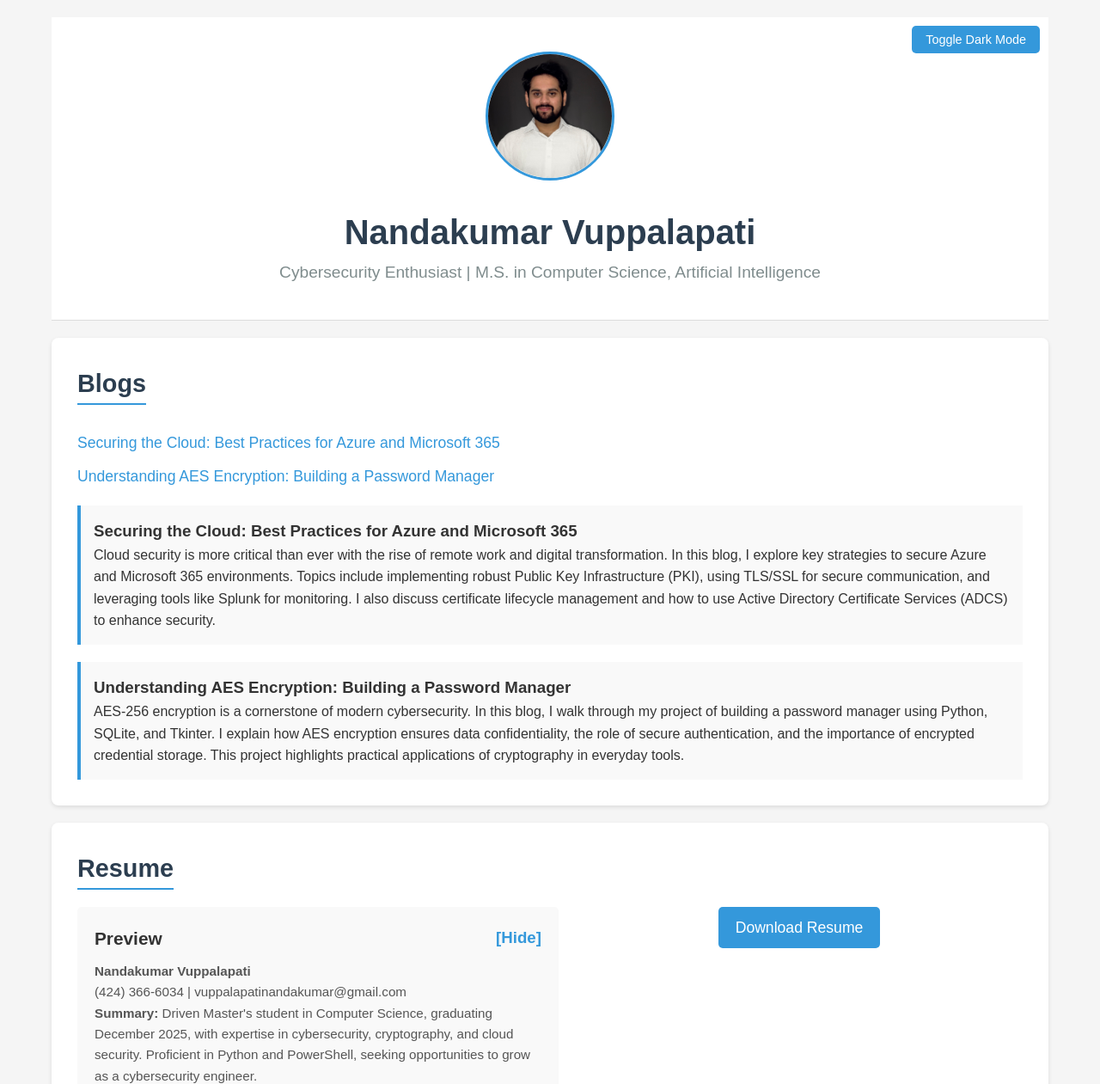
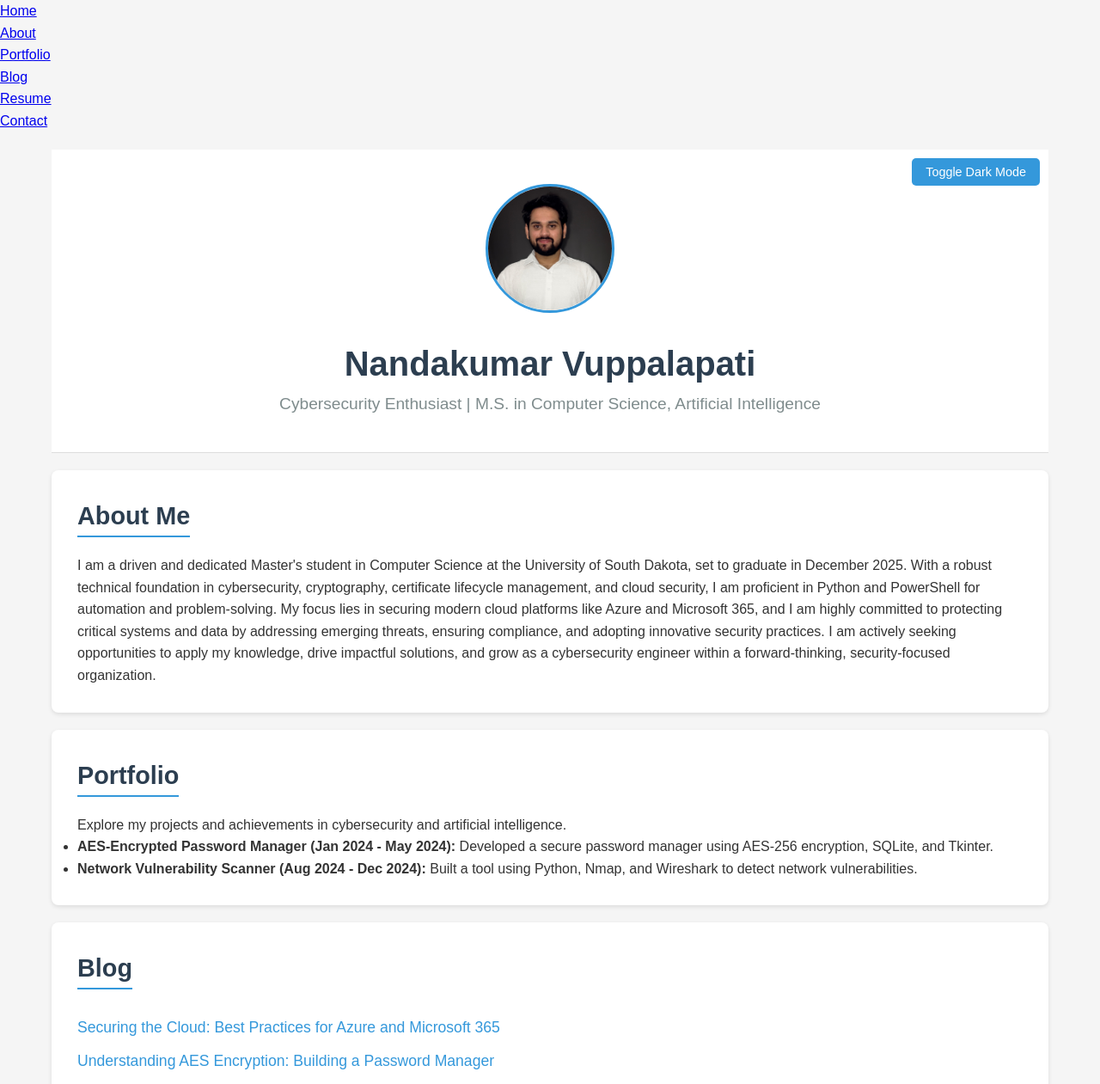
Before and after one commit to Nandakumarvupp/portfolio, a plain HTML site: page index.html in a window 1280 px wide. Shown: the top 1261 px of the page at 86% size. Drawn offline with Linux system fonts and the light colour scheme.

Commit message:
Update index.html

```diff
--- a/index.html
+++ b/index.html
@@ -5,11 +5,25 @@
     <meta name="viewport" content="width=device-width, initial-scale=1.0">
     <title>Nandakumar Vuppalapati - Portfolio</title>
     <link rel="stylesheet" href="styles.css">
+    <!-- Font Awesome CDN for icons -->
+    <link rel="stylesheet" href="https://cdnjs.cloudflare.com/ajax/libs/font-awesome/6.5.1/css/all.min.css">
 </head>
 <body>
+    <!-- Navigation Bar -->
+    <nav class="navbar">
+        <ul>
+            <li><a href="#home" class="nav-link">Home</a></li>
+            <li><a href="#about" class="nav-link">About</a></li>
+            <li><a href="#portfolio" class="nav-link">Portfolio</a></li>
+            <li><a href="#blog" class="nav-link">Blog</a></li>
+            <li><a href="#resume" class="nav-link">Resume</a></li>
+            <li><a href="#contact" class="nav-link">Contact</a></li>
+        </ul>
+    </nav>
+
     <div class="container">
         <!-- Header Section -->
-        <header>
+        <header id="home">
             <div class="mode-toggle">
                 <button id="modeToggle">Toggle Dark Mode</button>
             </div>
@@ -18,9 +32,27 @@
             <p>Cybersecurity Enthusiast | M.S. in Computer Science, Artificial Intelligence</p>
         </header>
 
+        <!-- About Me Section -->
+        <div class="section" id="about">
+            <h2>About Me</h2>
+            <p>
+                I am a driven and dedicated Master's student in Computer Science at the University of South Dakota, set to graduate in December 2025. With a robust technical foundation in cybersecurity, cryptography, certificate lifecycle management, and cloud security, I am proficient in Python and PowerShell for automation and problem-solving. My focus lies in securing modern cloud platforms like Azure and Microsoft 365, and I am highly committed to protecting critical systems and data by addressing emerging threats, ensuring compliance, and adopting innovative security practices. I am actively seeking opportunities to apply my knowledge, drive impactful solutions, and grow as a cybersecurity engineer within a forward-thinking, security-focused organization.
+            </p>
+        </div>
+
+        <!-- Portfolio Section (Placeholder for future content) -->
+        <div class="section" id="portfolio">
+            <h2>Portfolio</h2>
+            <p>Explore my projects and achievements in cybersecurity and artificial intelligence.</p>
+            <ul>
+                <li><strong>AES-Encrypted Password Manager (Jan 2024 - May 2024):</strong> Developed a secure password manager using AES-256 encryption, SQLite, and Tkinter.</li>
+                <li><strong>Network Vulnerability Scanner (Aug 2024 - Dec 2024):</strong> Built a tool using Python, Nmap, and Wireshark to detect network vulnerabilities.</li>
+            </ul>
+        </div>
+
         <!-- Blogs Section -->
-        <div class="section">
-            <h2>Blogs</h2>
+        <div class="section" id="blog">
+            <h2>Blog</h2>
             <div class="blog-list">
                 <a href="#blog1" class="blog-link">Securing the Cloud: Best Practices for Azure and Microsoft 365</a>
                 <a href="#blog2" class="blog-link">Understanding AES Encryption: Building a Password Manager</a>
@@ -42,7 +74,7 @@
         </div>
 
         <!-- Resume Section -->
-        <div class="section">
+        <div class="section" id="resume">
             <h2>Resume</h2>
             <div class="resume-section">
                 <div class="resume-preview" id="resumePreview">
@@ -75,19 +107,19 @@
         </div>
 
         <!-- Contact Section -->
-        <div class="section">
+        <div class="section" id="contact">
             <h2>Contact</h2>
             <div class="contact-list">
                 <p>
-                    <span class="contact-icon">✉️</span>
+                    <i class="fas fa-envelope contact-icon"></i>
                     <a href="mailto:vuppalapatinandakumar@gmail.com">vuppalapatinandakumar@gmail.com</a>
                 </p>
                 <p>
-                    <span class="contact-icon">🔗</span>
+                    <i class="fab fa-linkedin contact-icon"></i>
                     <a href="https://www.linkedin.com/in/nandakumar-vuppalapati-12b41932a" target="_blank">LinkedIn Profile</a>
                 </p>
                 <p>
-                    <span class="contact-icon">🐙</span>
+                    <i class="fab fa-github contact-icon"></i>
                     <a href="https://nandakumarvupp.github.io/portfolio/" target="_blank">GitHub Portfolio</a>
                 </p>
             </div>
```
